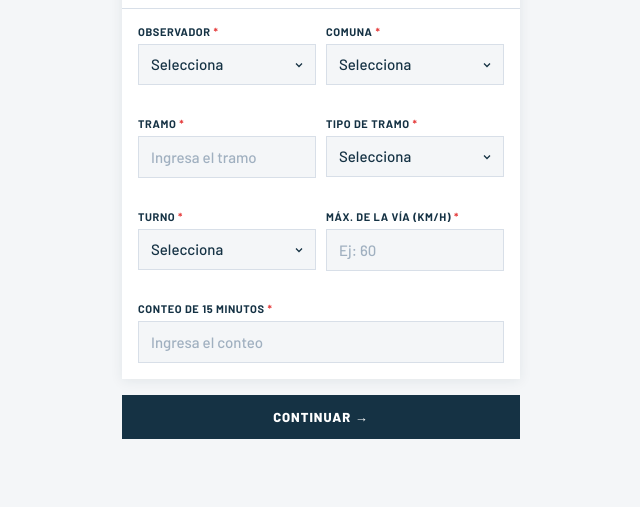
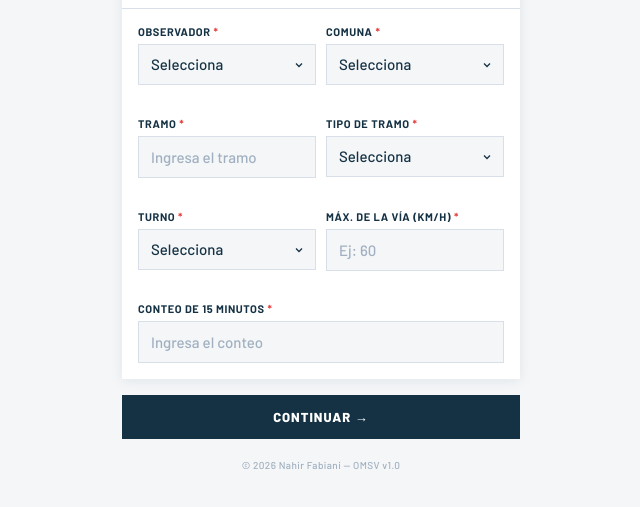
Before and after one commit to nahirfabiani/omsv-app, a plain HTML site: page index.html in a window 1280 px wide. Shown: the part 185-692 px from the top of the page, without its empty margins (319-959 px from the left). Drawn offline with nearby package versions, Linux system fonts and the light colour scheme; a web font is replaced by a local one.

Commit message:
actualización2

```diff
--- a/index.html
+++ b/index.html
@@ -1,3 +1,8 @@
+<!--
+  © 2026 Nahir Fabiani. Todos los derechos reservados.
+  OMSV - Registro de Velocidad
+  Uso, copia o distribución no autorizada está prohibida.
+-->
 <!DOCTYPE html>
 <html lang="es">
 <head>
@@ -211,6 +216,16 @@ body{
 .install-close{color:rgba(255,255,255,0.4);font-size:18px;cursor:pointer;flex-shrink:0;}
 
 /* ── TOAST ── */
+/* ── FOOTER ── */
+.app-footer{
+  text-align:center;
+  font-size:10px;
+  font-weight:500;
+  letter-spacing:0.4px;
+  color:#a0b0c0;
+  padding:1.25rem 0 0.5rem;
+}
+
 .toast{
   position:fixed;bottom:calc(20px + var(--safe-bottom));left:50%;
   transform:translateX(-50%) translateY(80px);
@@ -425,6 +440,8 @@ body{
       <button class="btn-primary" onclick="guardar()">Guardar registro</button>
       <button class="btn-excel" onclick="exportarExcel()">↓ Descargar CSV</button>
     </div>
+
+    <div class="app-footer">© 2026 Nahir Fabiani — OMSV v1.0</div>
 
   </div>
 </div>
@@ -677,6 +694,7 @@ function exportarExcel() {
 
   const cols=['ID Registro','Fecha','Día','Hábil/Inhábil','Horario','Tramo','Tipo de vehículo','Línea de colectivo','Uso de vehículo','Velocidad observada (km/h)','Límite de velocidad (km/h)'];
 
+
   const filaConteo = ['—','—','—','—','Conteo inicial 15 min','—','—','—','—', datosGenerales.conteo ?? '—','—'];
 
   const filas=registros.map(r=>[r.id,fmtFecha(r.fecha),r.dia,r.habil,r.horario,r.tramo,r.tipo,r.linea||'',r.uso,r.velocidad,r.limite]);
```
Also changed, not shown: README.md.
